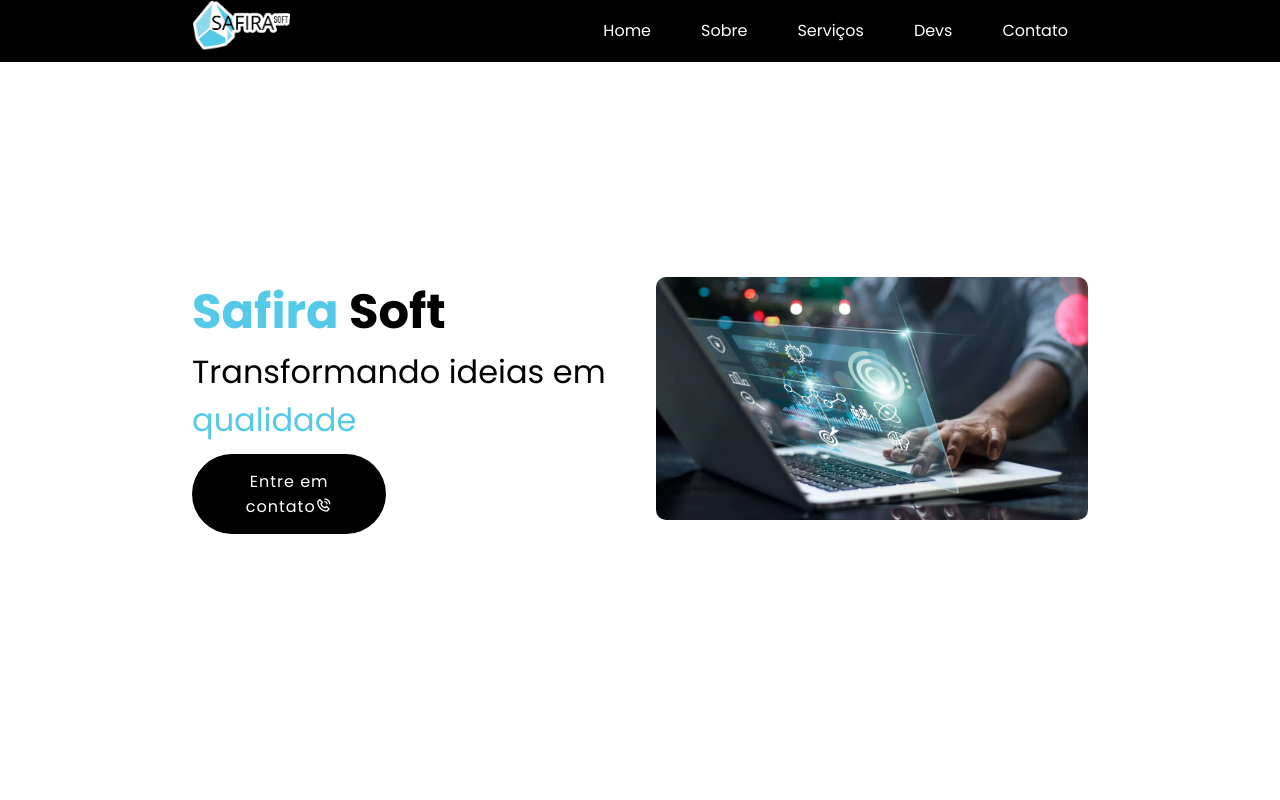
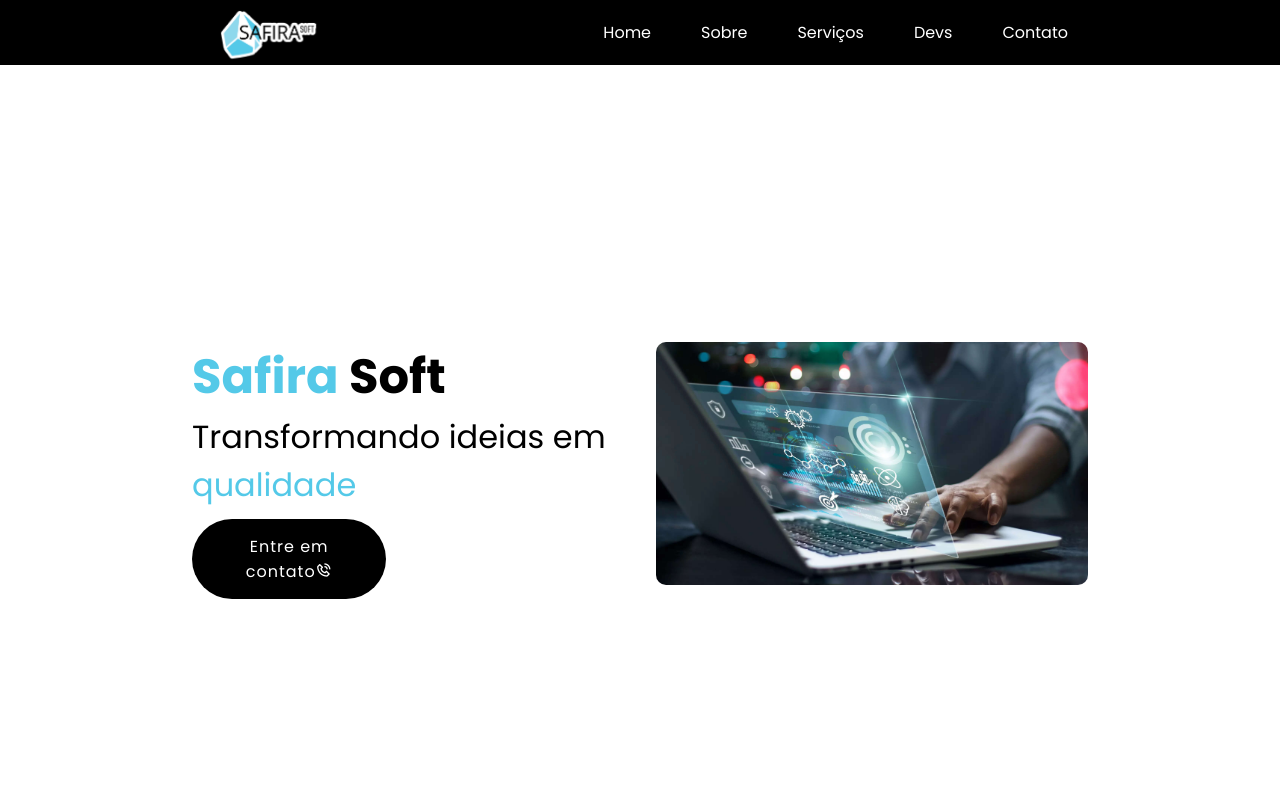
Before and after one commit to caiobms/safirasoft, a plain HTML site: page index.html in a window 1280 px wide. Shown: the top 800 px of the page. Drawn offline with nearby package versions, Linux system fonts and the light colour scheme.

Commit message:
change header and logo positions/size

```diff
--- a/index.html
+++ b/index.html
@@ -13,7 +13,6 @@
 </head>
 <body>
     <header>
-        <a href="#" class="logo"><img src="/logo_safira_soft.png" alt=""></a>
         <nav><ul class="navlist">
             <li><a href="#home" class="active">Home</a></li>
             <li><a href="#about">Sobre</a></li>
@@ -22,6 +21,7 @@
             <li><a href="#contact">Contato</a></li>
         </ul></nav>
     </header>
+    <div class="logo1"><a href="#" class="logo"><img src="/logo_safira_soft.png" alt=""></a></div>
     <section class="hero" id="home">
         <div class="hero-text">
             <h1><span>Safira</span> Soft</h1>
--- a/style.css
+++ b/style.css
@@ -8,15 +8,23 @@
     scroll-behavior: smooth;
 }
 
+.logo1{
+   width: 50%;
+   margin-left: 220px;
+   margin-top: -55px;
+   position: fixed;
+   z-index: 200;
+}
+
 header {
-    position: fixed;
+    position: sticky;
     top: 0;
     right:0;
     z-index: 100;
     display: flex;
     align-items: center;
-    justify-content: space-between;
-    padding: 10px 15%;
+    justify-content: flex-end;
+    padding: 20px 15%;
     transition: all .50s ease;
     background-color: rgba(0,0,0,1);
 
@@ -30,8 +38,7 @@ header {
 }
 
 .logo img {
-    width: 25%;
-    margin-top: -10px;
+    width: 15%;
 }
 
 .logo img:hover {
```
